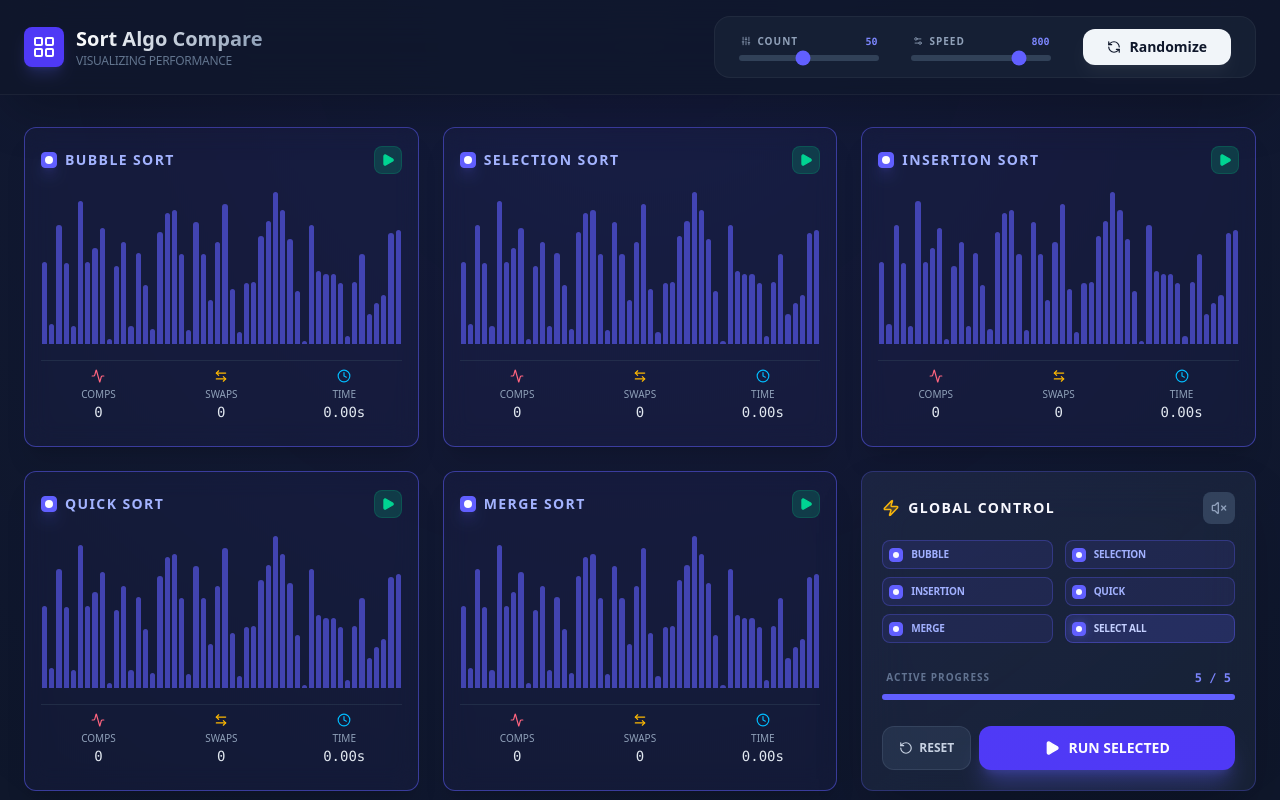
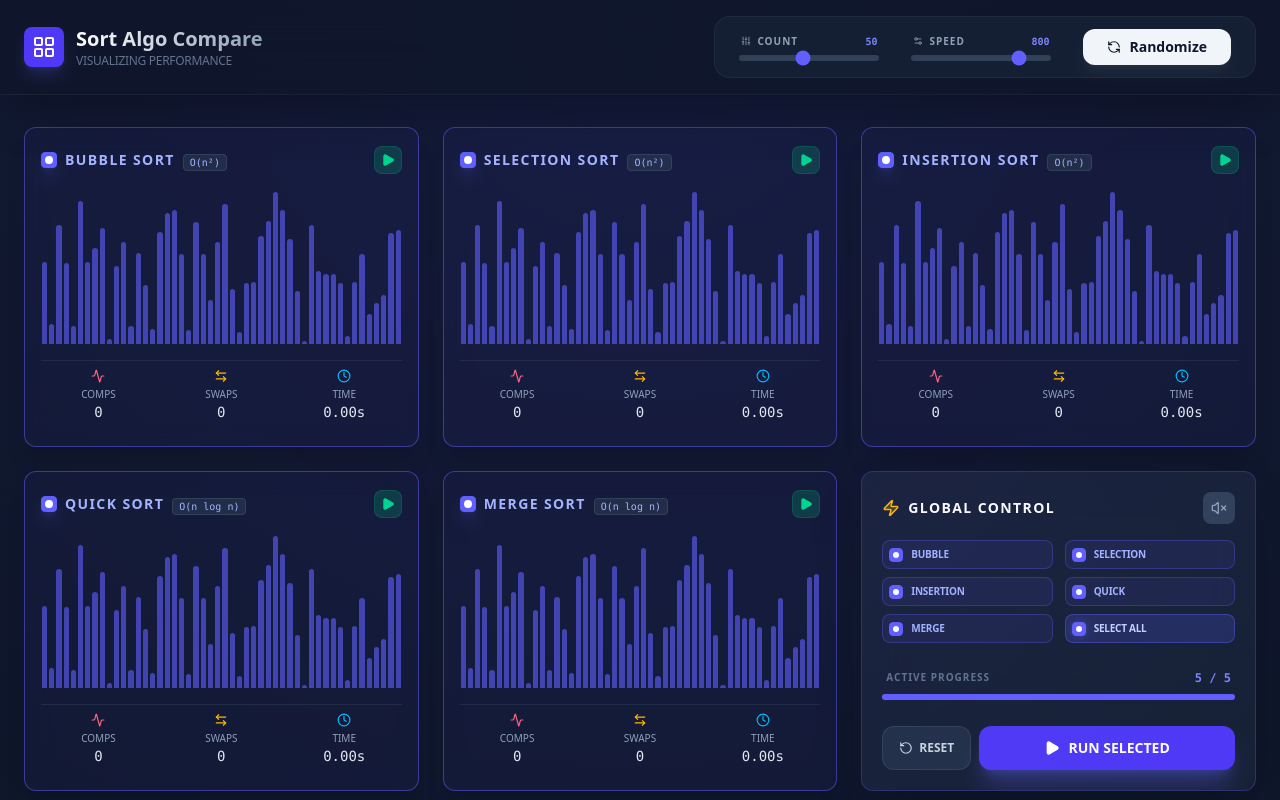
Before and after one commit to lastjung/sort-compare, a React (Vite) app: page / in a window 1280 px wide. Shown: the top 800 px of the page. Built offline with nearby package versions, Linux system fonts and the light colour scheme.

Commit message:
Feat: Add time complexity badges and tooltips

```diff
--- a/src/components/Dashboard.jsx
+++ b/src/components/Dashboard.jsx
@@ -6,11 +6,41 @@ import { Scoreboard } from './Scoreboard';
 import { bubbleSort, selectionSort, insertionSort, quickSort, mergeSort } from '../algorithms';
 
 const ALGORITHMS = [
-  { id: 'bubble', title: 'Bubble Sort', fn: bubbleSort },
-  { id: 'selection', title: 'Selection Sort', fn: selectionSort },
-  { id: 'insertion', title: 'Insertion Sort', fn: insertionSort },
-  { id: 'quick', title: 'Quick Sort', fn: quickSort },
-  { id: 'merge', title: 'Merge Sort', fn: mergeSort },
+  {
+    id: 'bubble',
+    title: 'Bubble Sort',
+    fn: bubbleSort,
+    complexity: 'O(n²)',
+    desc: 'Swaps adjacent elements if they are in wrong order.'
+  },
+  {
+    id: 'selection',
+    title: 'Selection Sort',
+    fn: selectionSort,
+    complexity: 'O(n²)',
+    desc: 'Selects the smallest element and moves it to the sorted part.'
+  },
+  {
+    id: 'insertion',
+    title: 'Insertion Sort',
+    fn: insertionSort,
+    complexity: 'O(n²)',
+    desc: 'Builds the sorted array one item at a time by comparison.'
+  },
+  {
+    id: 'quick',
+    title: 'Quick Sort',
+    fn: quickSort,
+    complexity: 'O(n log n)',
+    desc: 'Divides array into partitions and sorts them recursively.'
+  },
+  {
+    id: 'merge',
+    title: 'Merge Sort',
+    fn: mergeSort,
+    complexity: 'O(n log n)',
+    desc: 'Recursively divides array in half and merges sorted parts.'
+  },
 ];
 
 export const Dashboard = ({ data, speed, onRandomize }) => {
@@ -98,6 +128,8 @@ export const Dashboard = ({ data, speed, onRandomize }) => {
           <SortCard
             key={algo.id}
             title={algo.title}
+            complexity={algo.complexity}
+            desc={algo.desc}
             algorithm={algo.fn}
             initialData={data}
             speed={speed}
--- a/src/components/SortCard.jsx
+++ b/src/components/SortCard.jsx
@@ -4,7 +4,7 @@ import { SortBar } from './SortBar';
 import { cn } from '../utils/cn';
 import { Play, Activity, ArrowLeftRight, Clock } from 'lucide-react';
 
-export const SortCard = ({ title, algorithm, initialData, speed, triggerRun, triggerStop, isSelected, onToggleSelect, onEnd }) => {
+export const SortCard = ({ title, algorithm, complexity, desc, initialData, speed, triggerRun, triggerStop, isSelected, onToggleSelect, onEnd }) => {
   const { array, comparing, swapping, sorted, isRunning, stats, runSort, stop } =
     useSorting(initialData, algorithm, speed, triggerRun, triggerStop, onEnd);
 
@@ -30,7 +30,21 @@ export const SortCard = ({ title, algorithm, initialData, speed, triggerRun, tri
               {isSelected && <div className="w-2 h-2 bg-white rounded-sm" />}
             </div>
           </div>
-          <h3 className="text-sm font-bold text-indigo-300 group-hover:text-indigo-200 transition-colors uppercase tracking-widest">{title}</h3>
+          <div className="flex items-center gap-2">
+            <h3 className="text-sm font-bold text-indigo-300 group-hover:text-indigo-200 transition-colors uppercase tracking-widest leading-none">{title}</h3>
+            {complexity && (
+              <div className="group/badge relative w-fit">
+                <span className="text-[10px] bg-slate-700/50 text-indigo-300 px-1.5 py-0.5 rounded cursor-help font-mono border border-slate-600/50 transition-colors hover:bg-indigo-500/20 hover:border-indigo-500/30 hover:text-indigo-200">
+                  {complexity}
+                </span>
+                {desc && (
+                  <div className="absolute left-0 top-full mt-2 w-48 p-2 bg-slate-900/95 backdrop-blur-xl border border-slate-700 rounded-lg shadow-xl text-xs text-slate-300 z-50 opacity-0 invisible group-hover/badge:opacity-100 group-hover/badge:visible transition-all duration-200 translate-y-2 group-hover/badge:translate-y-0 pointer-events-none">
+                    {desc}
+                  </div>
+                )}
+              </div>
+            )}
+          </div>
         </div>
 
         <div className="flex gap-1.5">
```
